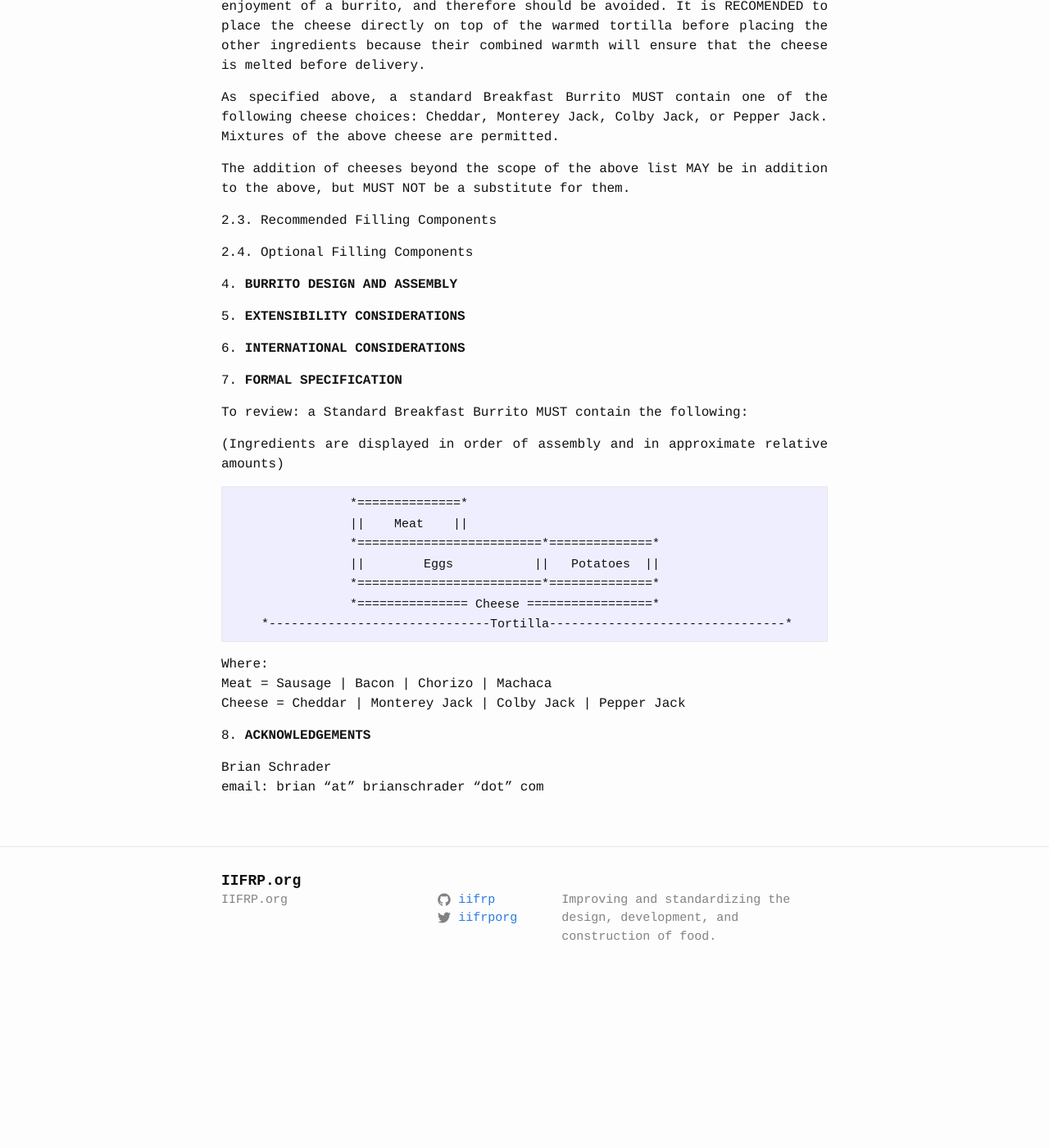
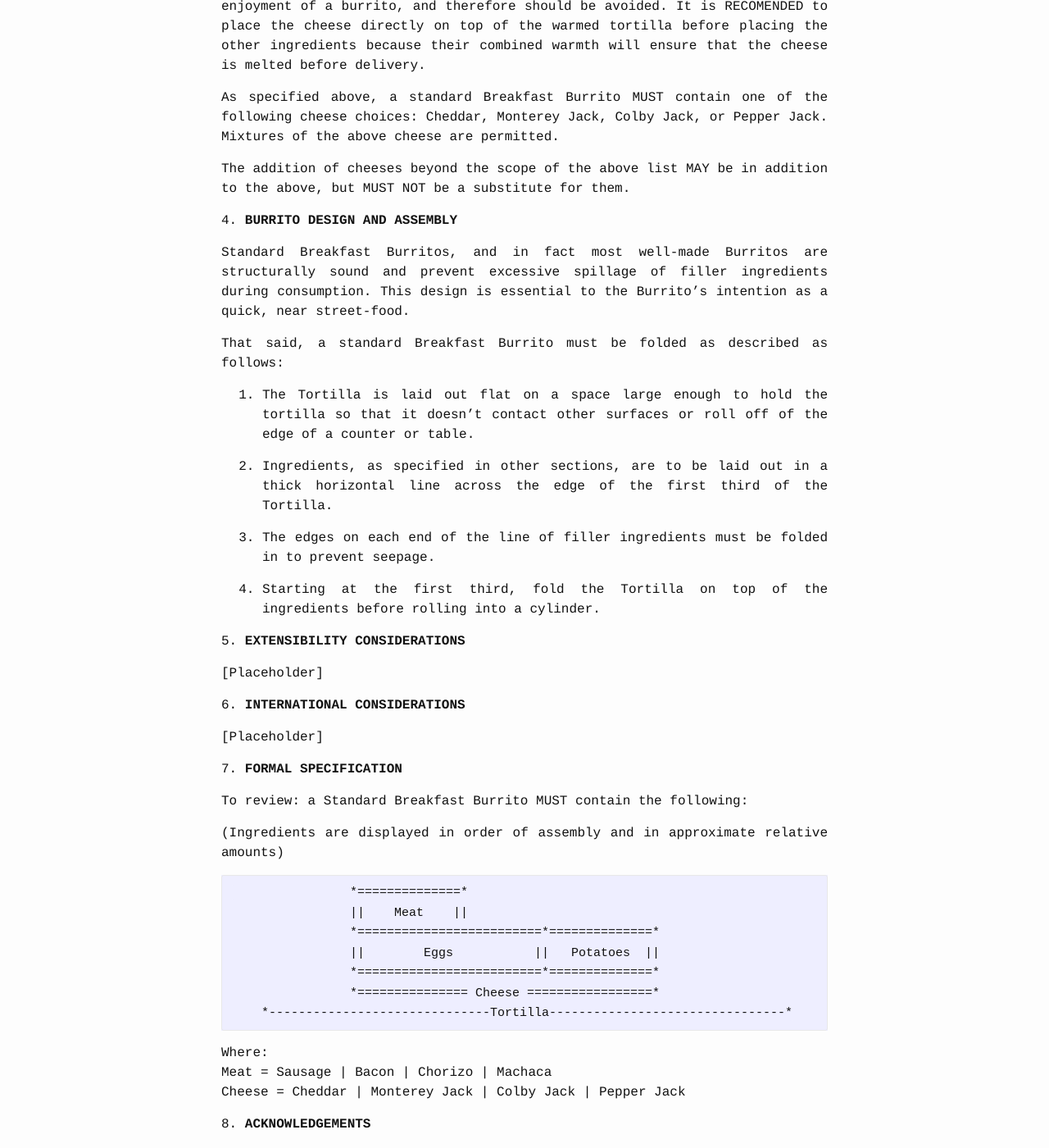
Before and after one commit to iifrp/iifrp.github.io, a Jekyll site: the page built from _posts/2016-08-18-RFC-100.markdown, in a window 1280 px wide and 1400 px high, scrolled down 4449 px. Shown: the whole window at 82% size. Built offline with Jekyll 4.4.1, drawn with Linux system fonts in a browser that asks for light colours; before the commit the page ends 5663 px from its top, so only the background shows below that.

Commit message:
Updates BURRITO DESIGN AND ASSEMBLY section

```diff
--- a/_posts/2016-08-18-RFC-100.markdown
+++ b/_posts/2016-08-18-RFC-100.markdown
@@ -149,25 +149,28 @@ Table of Contents
 
    The addition of cheeses beyond the scope of the above list MAY be in addition to the above, but MUST NOT be a substitute for them.
 
-   <span id="2.3">2.3.</span> Recommended Filling Components
-
-
-
-   <span id="2.4">2.4.</span> Optional Filling Components
-
-
 
 <span id="4">4.</span> **BURRITO DESIGN AND ASSEMBLY**
 
+Standard Breakfast Burritos, and in fact most well-made Burritos are structurally sound and prevent excessive spillage of filler ingredients during consumption. This design is essential to the Burrito's intention as a quick, near street-food.
 
+That said, a standard Breakfast Burrito must be folded as described as follows:
+
+1. The Tortilla is laid out flat on a space large enough to hold the tortilla so that it doesn't contact other surfaces or roll off of the edge of a counter or table.
+
+2. Ingredients, as specified in other sections, are to be laid out in a thick horizontal line across the edge of the first third of the Tortilla.
+
+3. The edges on each end of the line of filler ingredients must be folded in to prevent seepage.
+
+4. Starting at the first third, fold the Tortilla on top of the ingredients before rolling into a cylinder.
 
 <span id="5">5.</span> **EXTENSIBILITY CONSIDERATIONS**
 
-
+[Placeholder]
 
 <span id="6">6.</span> **INTERNATIONAL CONSIDERATIONS**
 
-
+[Placeholder]
 
 <span id="7">7.</span> **FORMAL SPECIFICATION**
 
```
